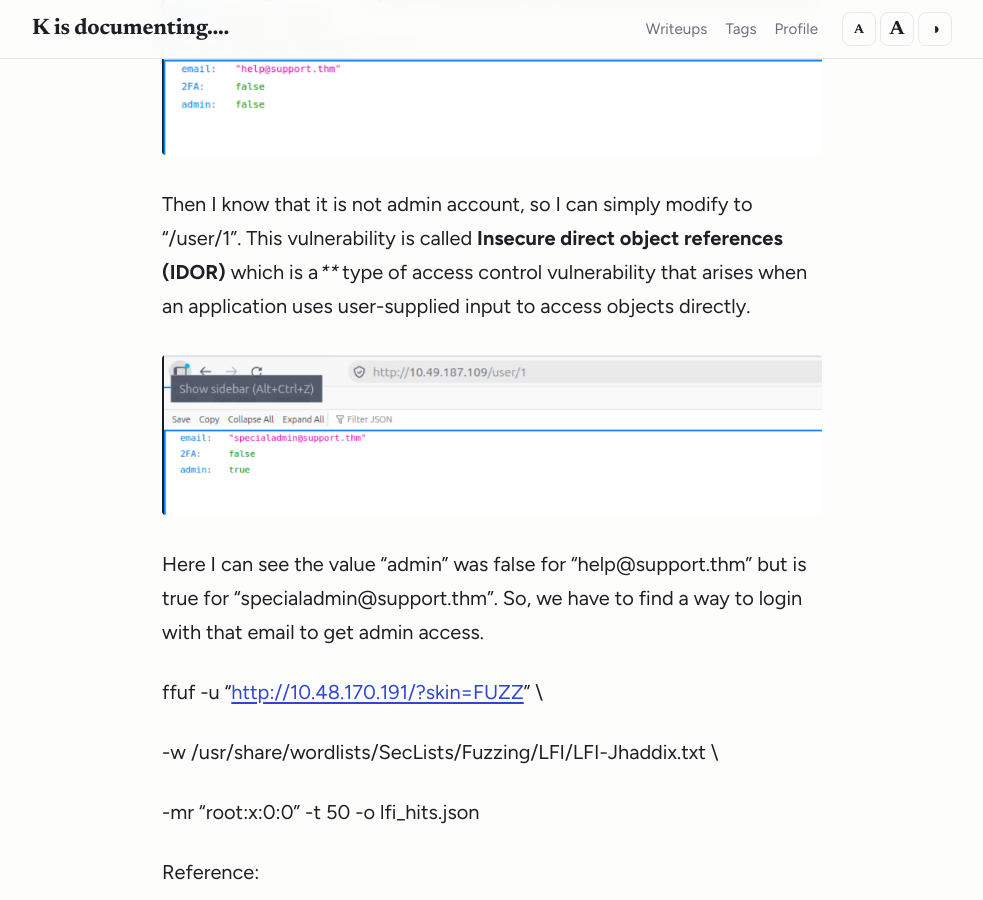
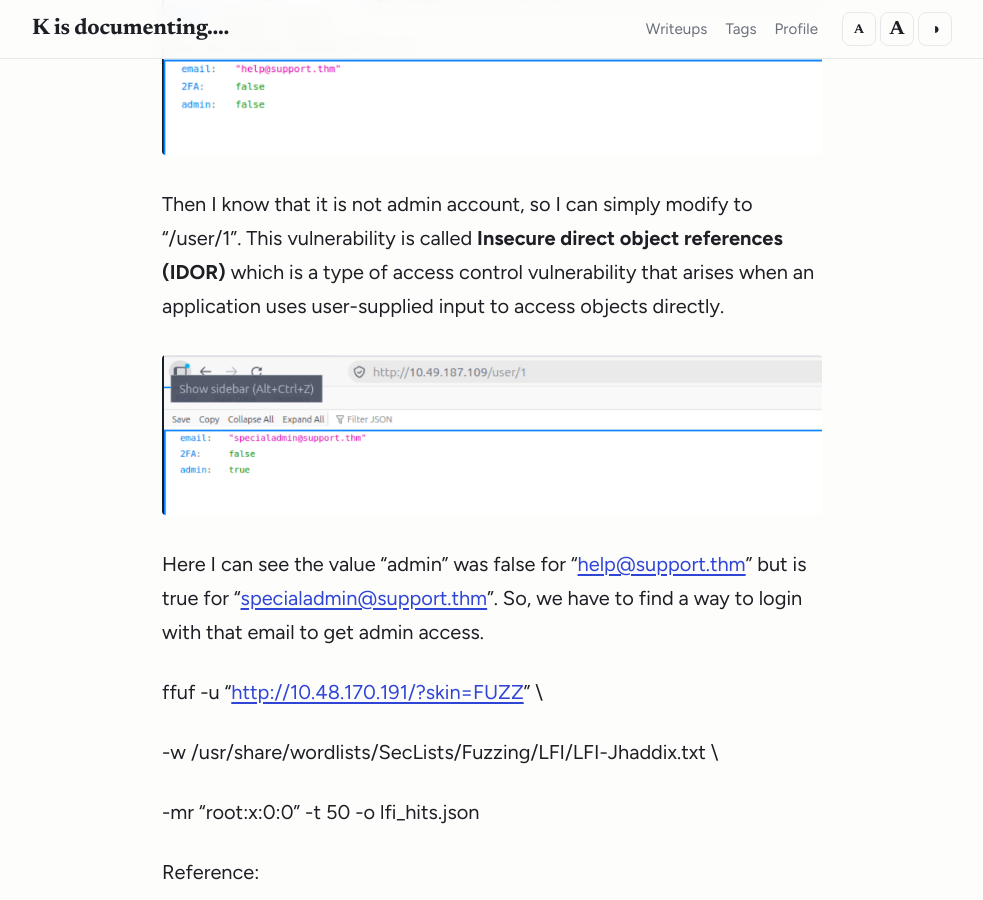
Before and after one commit to cloudskim/cloudskim.github.io, a Jekyll site: the page built from _posts/2026-10-21-thm-challenge-support-writeup.md, in a window 1280 px wide and 900 px high, scrolled down 3632 px. Shown: the whole window, without its empty margins (148-1131 px from the left). Built offline with Jekyll 4.4.1, drawn with Linux system fonts in a browser that asks for light colours; part of the change alters nothing that is shown; some of the changed text lies outside the part shown.

```diff
--- a/_posts/2026-10-21-thm-challenge-support-writeup.md
+++ b/_posts/2026-10-21-thm-challenge-support-writeup.md
@@ -36,7 +36,7 @@ Checked the exposed endpoints and most of them are either empty. I can only see
 
 Then I tried to login to the portal using brute force technique using hydra.
 
-I first need to guess the email. I tried the one used as the placeholder "help@support.thm" as follows.
+I first need to guess the email. I tried the one used as the placeholder "[help@support.thm](mailto:help@support.thm)" as follows.
 
 This worked:
 
@@ -54,11 +54,11 @@ There I can go to /user/3
 
 ![image.png](/assets/images/image-2.png)
 
-Then I know that it is not admin account, so I can simply modify to "/user/1". This vulnerability is called **Insecure direct object references (IDOR)** which is a**** type of access control vulnerability that arises when an application uses user-supplied input to access objects directly.
+Then I know that it is not admin account, so I can simply modify to "/user/1". This vulnerability is called **Insecure direct object references (IDOR)** which is a type of access control vulnerability that arises when an application uses user-supplied input to access objects directly.
 
 ![image.png](/assets/images/image-3.png)
 
-Here I can see the value "admin" was false for "help@support.thm" but is true for "specialadmin@support.thm". So, we have to find a way to login with that email to get admin access.
+Here I can see the value "admin" was false for "[help@support.thm](mailto:help@support.thm)" but is true for "[specialadmin@support.thm](mailto:specialadmin@support.thm)". So, we have to find a way to login with that email to get admin access.
 
 
 
```
